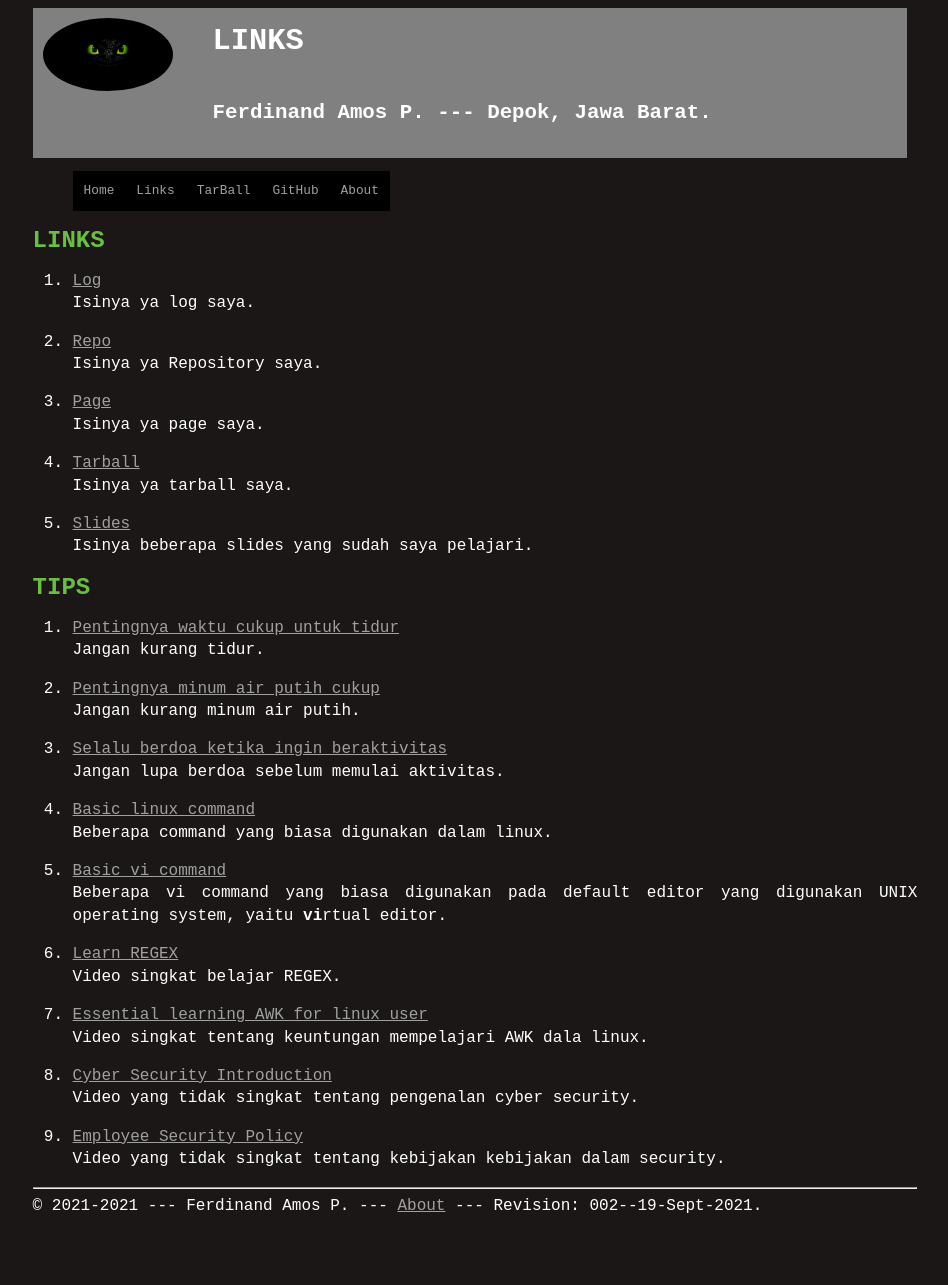
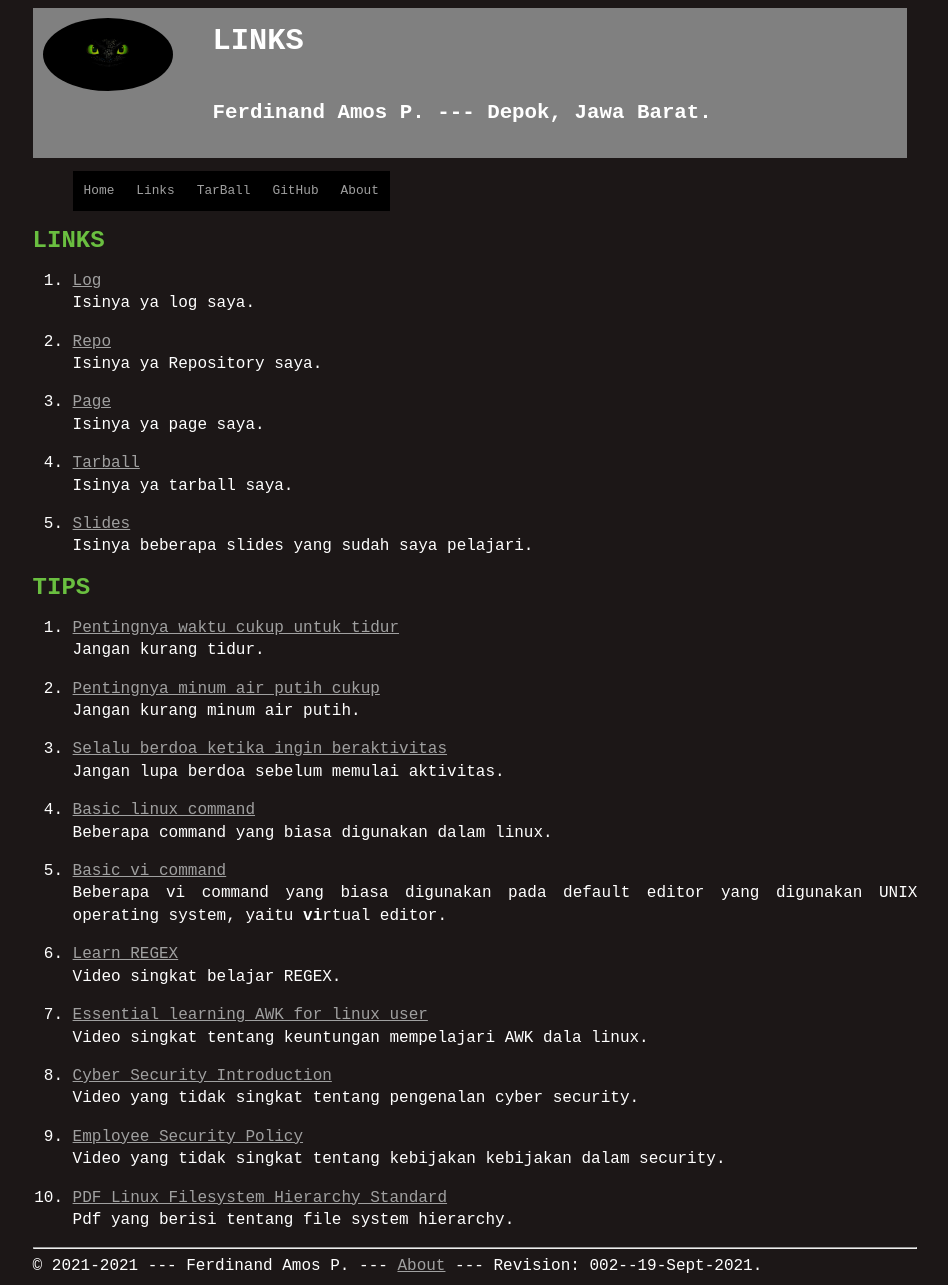
Before and after one commit to ferdinandamos/os212, a Jekyll site: the page built from links.md, in a window 1280 px wide. Shown: the whole page, without its empty margins (165-1113 px from the left). Built offline with Jekyll 4.4.1, drawn with Linux system fonts in a browser that asks for light colours; our own code applies the rules of GitHub Pages for plain Markdown files; before the commit the page ends 1224 px from its top, so only the background shows below that.

Commit message:
Update links.md

```diff
--- a/links.md
+++ b/links.md
@@ -47,3 +47,6 @@ Video yang tidak singkat tentang pengenalan cyber security.
 
 9. [Employee Security Policy](https://www.youtube.com/watch?v=CivG_2UqKMg)<br>
 Video yang tidak singkat tentang kebijakan kebijakan dalam security.
+
+10. [PDF Linux Filesystem Hierarchy Standard](https://refspecs.linuxfoundation.org/FHS_3.0/fhs-3.0.pdf)<br>
+Pdf yang berisi tentang file system hierarchy.
```
